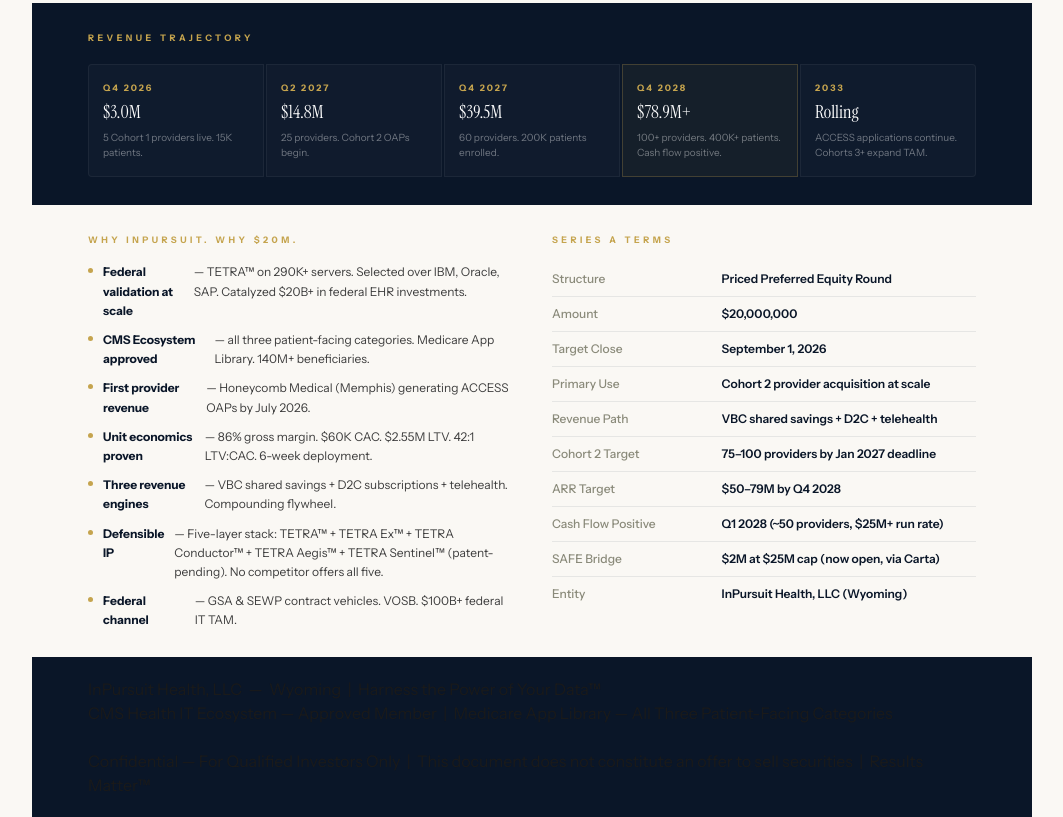
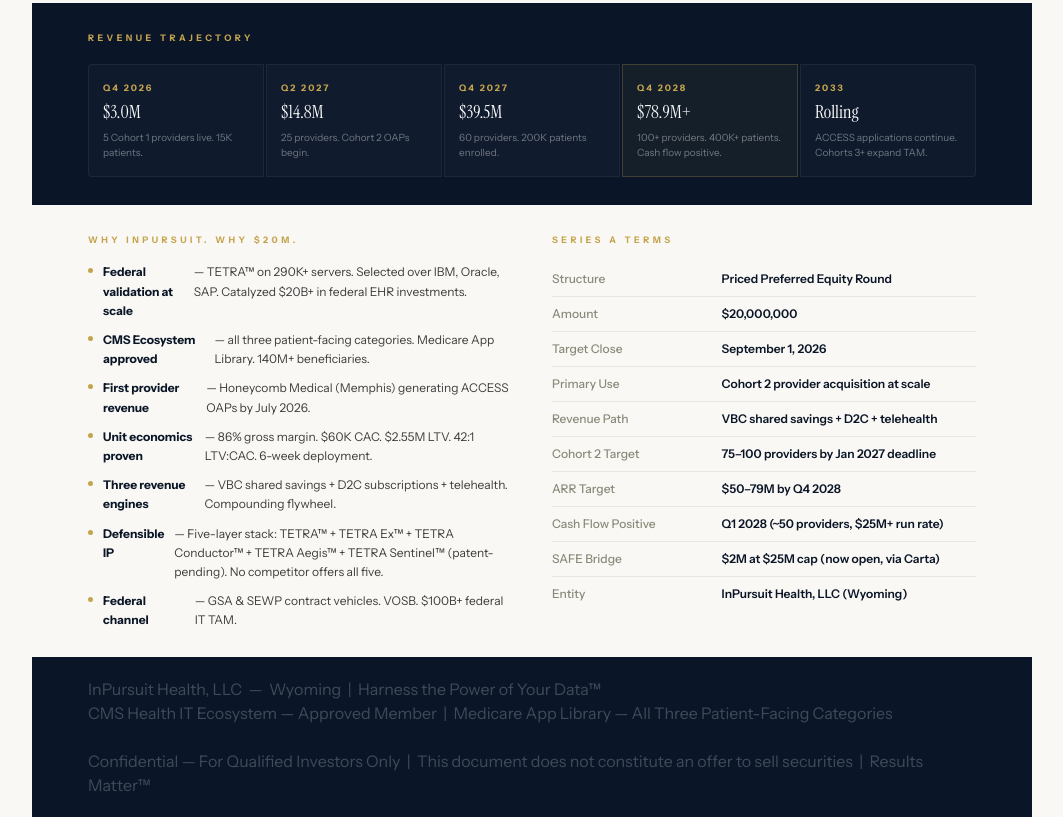
Before and after one commit to inpursuithealth/main_website, a website: page data-room/FINAL_series-a-one-pager.html in a window 1280 px wide. Shown: the part 854-1671 px from the top of the page, without its empty margins (108-1171 px from the left). Drawn offline with Linux system fonts and the light colour scheme.

Commit message:
Updated FINAL_series-a-one-pager.html

```diff
--- a/data-room/FINAL_series-a-one-pager.html
+++ b/data-room/FINAL_series-a-one-pager.html
@@ -73,7 +73,7 @@
 .terms-table td:last-child{color:var(--navy);font-weight:600}
 
 /* Footer */
-.footer{background:var(--navy);padding:20px 56px;display:flex;justify-content:space-between;align-items:center}
+.footer{background:var(--navy);padding:20px 56px;display:flex;justify-content:space-between;align-items:center;color: rgba(255,255,255,0.22);}
 .footer-left{font-size:10px;color:rgba(255,255,255,.25);line-height:1.8}
 .footer-left strong{color:var(--gold-light)}
 .footer-right{text-align:right}
```
